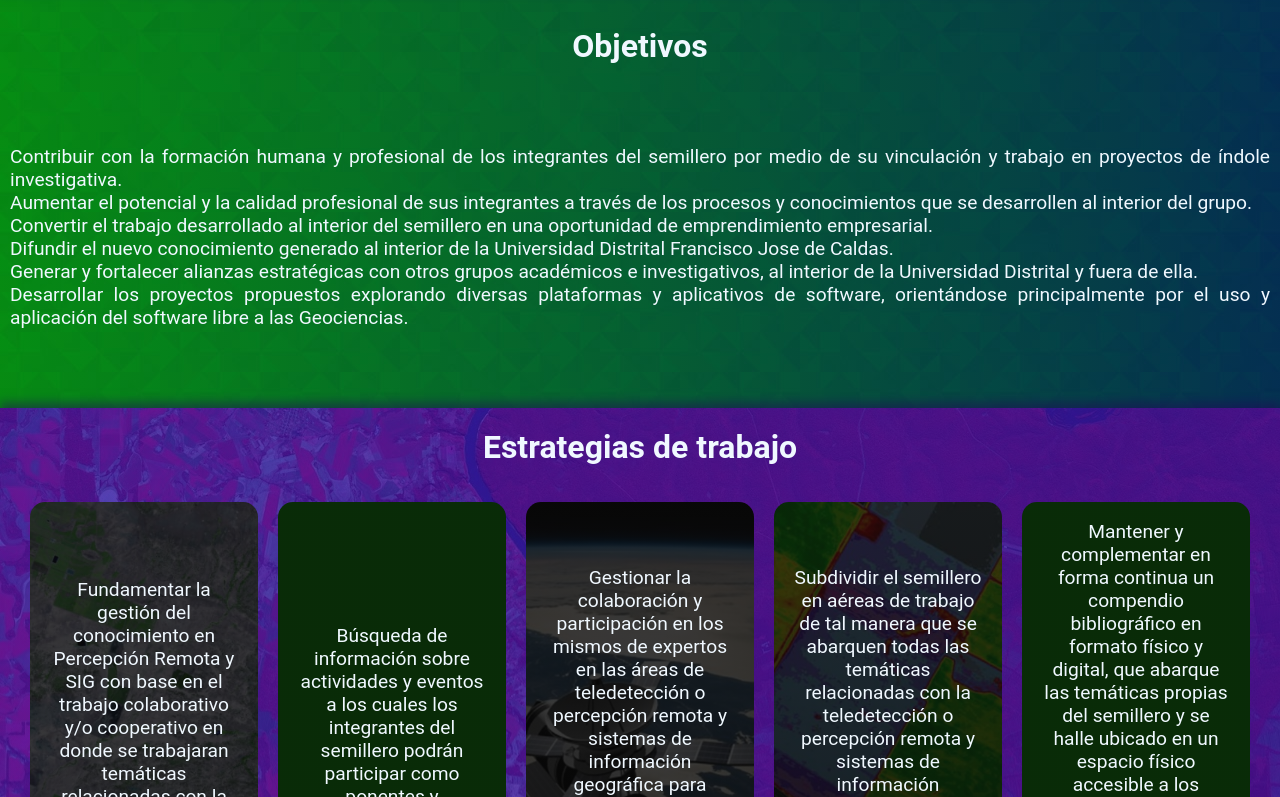
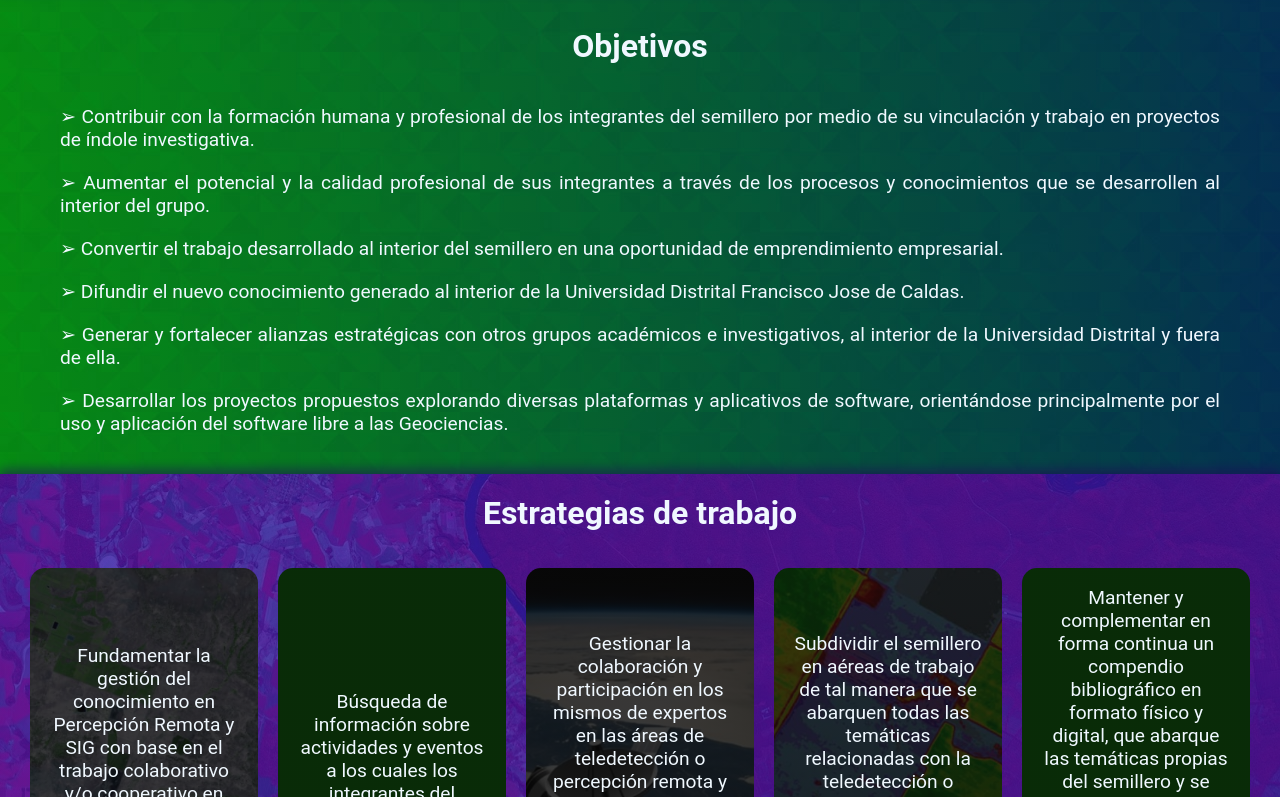
Before and after one commit to Dandresgarg/webpage-GEIPER, a plain HTML site: page index.html in a window 1280 px wide. Shown: the part 1388-2185 px from the top of the page. Drawn offline with Linux system fonts and the light colour scheme.

Commit message:
viñetas y centrado en Objetivos

```diff
--- a/index.html
+++ b/index.html
@@ -79,12 +79,12 @@
     <section id="objectives" class="container">
         <h2 class="color-1">Objetivos</h2>
         <ul>
-            <li class="color-1">Contribuir con la formación humana y profesional de los integrantes del semillero por medio de su vinculación y trabajo en proyectos de índole investigativa.</li>
-            <li class="color-1">Aumentar el potencial y la calidad profesional de sus integrantes a través de los procesos y conocimientos que se desarrollen al interior del grupo.</li>
-            <li class="color-1">Convertir el trabajo desarrollado al interior del semillero en una oportunidad de emprendimiento empresarial.</li>
-            <li class="color-1">Difundir el nuevo conocimiento generado al interior de la Universidad Distrital Francisco Jose de Caldas.</li>
-            <li class="color-1">Generar y fortalecer alianzas estratégicas con otros grupos académicos e investigativos, al interior de la Universidad Distrital y fuera de ella.</li>
-            <li class="color-1">Desarrollar los proyectos propuestos explorando diversas plataformas y aplicativos de software, orientándose principalmente por el uso y aplicación del software libre a las Geociencias.</li>
+            <li class="color-1">➢ Contribuir con la formación humana y profesional de los integrantes del semillero por medio de su vinculación y trabajo en proyectos de índole investigativa.</li>
+            <li class="color-1">➢ Aumentar el potencial y la calidad profesional de sus integrantes a través de los procesos y conocimientos que se desarrollen al interior del grupo.</li>
+            <li class="color-1">➢ Convertir el trabajo desarrollado al interior del semillero en una oportunidad de emprendimiento empresarial.</li>
+            <li class="color-1">➢ Difundir el nuevo conocimiento generado al interior de la Universidad Distrital Francisco Jose de Caldas.</li>
+            <li class="color-1">➢ Generar y fortalecer alianzas estratégicas con otros grupos académicos e investigativos, al interior de la Universidad Distrital y fuera de ella.</li>
+            <li class="color-1">➢ Desarrollar los proyectos propuestos explorando diversas plataformas y aplicativos de software, orientándose principalmente por el uso y aplicación del software libre a las Geociencias.</li>
         </ul>
     </section>
     <!-------------------------------WORK STRATEGIES------------------------------>
--- a/styles.css
+++ b/styles.css
@@ -228,14 +228,21 @@ header a:hover{
 
 #objectives{
     color: aliceblue;
-    padding: 10px 60px 10px 10px;
+    padding: 10px 10px 10px 10px;
     text-align: justify;
     box-shadow: 0px -5px 10px #09bb004d;
+
 
 }
 #objectives h2{
     text-align: center;
     padding: 10px;
+}
+
+#objectives .color-1{
+
+    padding: 10px 50px;
+
 }
 
 #work-strategies{
@@ -938,7 +945,7 @@ footer .container{
 
 #objectives{
     color: aliceblue;
-    padding: 10px 10px 60px 10px;
+    padding: 10px 10px 10px 10px;
     text-align: justify;
     box-shadow: 0px -5px 10px #09bb004d;
 
@@ -947,7 +954,6 @@ footer .container{
     text-align: center;
     padding-bottom: 60px;
 }
-
 
 
 
```
